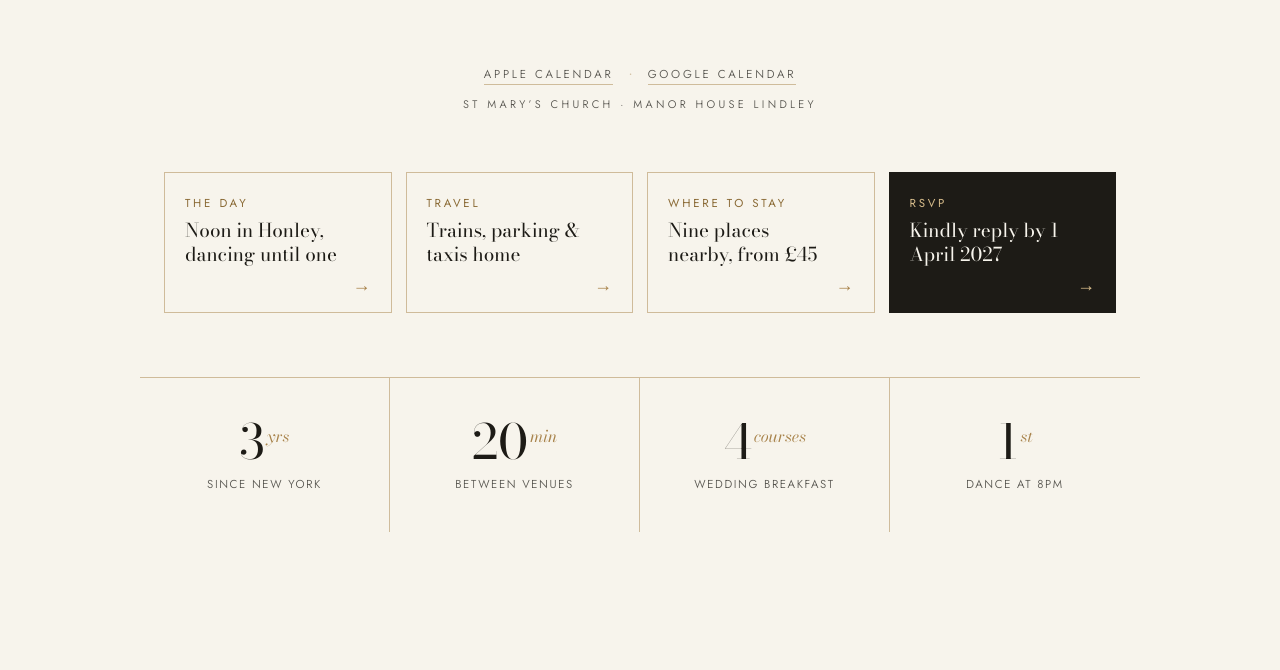
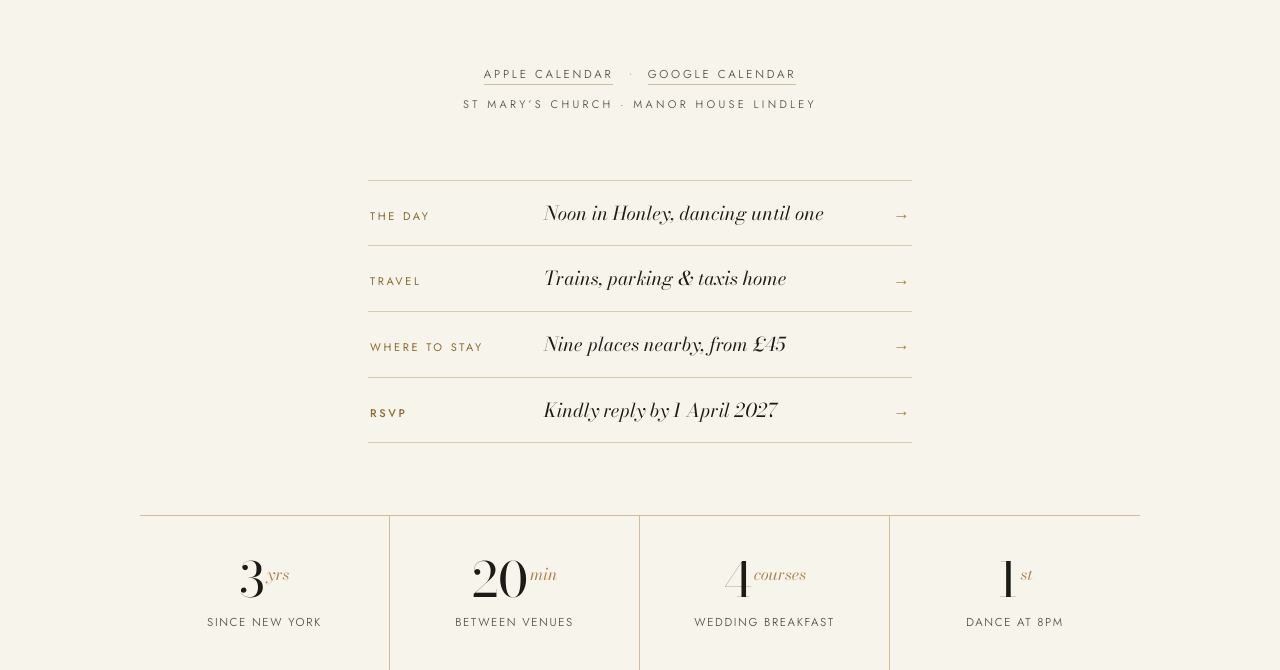
Before and after one commit to simonjamesgreen/lucieandsimon-wedding, a plain HTML site: page index.html in a window 1280 px wide. Shown: the part 809-1479 px from the top of the page. Before the commit the page ends 1341 px from the top, so only its background shows below. Drawn offline with Linux system fonts and the light colour scheme; no server answers.

Commit message:
Homepage: quick links as an invitation-style list instead of boxes; homepage menu gets a backing so it doesn't overlap content when scrolling
Co-Authored-By: Claude Opus 5.5 <noreply@anthropic.com>
Claude-Session: https://claude.ai/code/session_01C4Mmz4cLYZx8WKDF65biUU

```diff
--- a/refresh.css
+++ b/refresh.css
@@ -266,3 +266,62 @@ main.page a[href$=".ics"], main.page a[href*="calendar.google"] { font-size: 11.
 /* Event strip: the RSVP part reads as a link */
 #event-strip .es-link { border-bottom: 1px solid rgba(247,244,236,.6); padding-bottom: 1px; }
 #event-strip:hover .es-link { border-bottom-color: #D9BE8C; color: #F0DDB4; }
+
+/* ── Homepage quick links v2: an invitation-style list, no boxes ── */
+.plan {
+  display: block;
+  max-width: 600px;
+  margin: 0 auto;
+  padding: clamp(18px, 4vh, 40px) 28px clamp(56px, 9vh, 90px);
+  border: none;
+}
+.plan-card, .plan-card.dark {
+  display: grid;
+  grid-template-columns: 160px 1fr auto;
+  align-items: baseline;
+  gap: 14px;
+  min-height: 0;
+  padding: 20px 2px 19px;
+  border: none;
+  border-top: 1px solid rgba(168,131,75,.38);
+  background: transparent;
+  box-shadow: none;
+  transform: none;
+  text-align: left;
+}
+.plan-card:last-child { border-bottom: 1px solid rgba(168,131,75,.38); }
+.plan-card:hover { border-color: rgba(168,131,75,.38); box-shadow: none; transform: none; }
+.plan-card .pc-k, .plan-card.dark .pc-k {
+  font-size: 11px;
+  letter-spacing: .24em;
+  color: var(--brass-ink);
+}
+.plan-card .pc-t, .plan-card.dark .pc-t {
+  font-family: var(--serif);
+  font-style: italic;
+  font-size: 19px;
+  line-height: 1.35;
+  color: var(--ink);
+  padding-right: 0;
+}
+.plan-card .pc-a, .plan-card.dark .pc-a {
+  margin: 0;
+  align-self: center;
+  color: var(--brass);
+  font-size: 17px;
+  transition: transform .25s;
+}
+.plan-card:hover .pc-a { transform: translateX(4px); }
+.plan-card:hover .pc-t { color: var(--brass); }
+.plan-card.dark .pc-k, .plan-card.dark .pc-t { color: var(--ink); }
+.plan-card.dark .pc-k { color: var(--brass-ink); font-weight: 500; }
+@media (max-width: 760px) {
+  .plan { padding-left: 24px; padding-right: 24px; }
+  .plan-card, .plan-card.dark { grid-template-columns: 1fr auto; gap: 4px 12px; padding: 18px 2px 17px; }
+  .plan-card .pc-k { grid-column: 1; }
+  .plan-card .pc-t { grid-column: 1; font-size: 18px; }
+  .plan-card .pc-a { grid-column: 2; grid-row: 1 / span 2; }
+}
+
+/* Homepage menu: solid backing so it doesn't overlap the page as you scroll */
+.topnav { background: linear-gradient(to bottom, var(--ivory) 72%, rgba(247,244,236,0)); }
--- a/site.js
+++ b/site.js
@@ -63,6 +63,7 @@
       'body::before{opacity:.05!important;}' +
       '.nav{background:linear-gradient(to bottom,#12201B 60%,rgba(18,32,27,0))!important;}' +
       '.nav.scrolled{background:rgba(18,32,27,.9)!important;}' +
+      '.topnav{background:linear-gradient(to bottom,#12201B 72%,rgba(18,32,27,0))!important;}' +
       '#event-strip{background:#0B1511!important;color:#F2EFE6!important;}' +
       '#event-strip .es-link{color:#D9BE8C!important;border-bottom-color:rgba(217,190,140,.6)!important;}';
     document.head.appendChild(eve);
```
